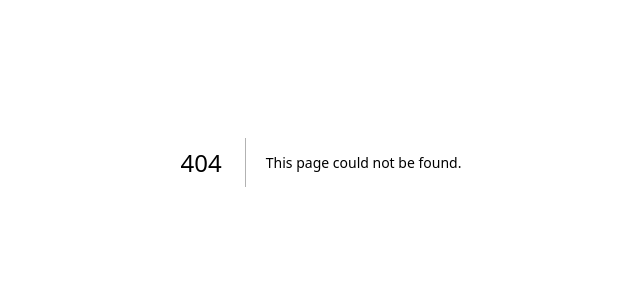
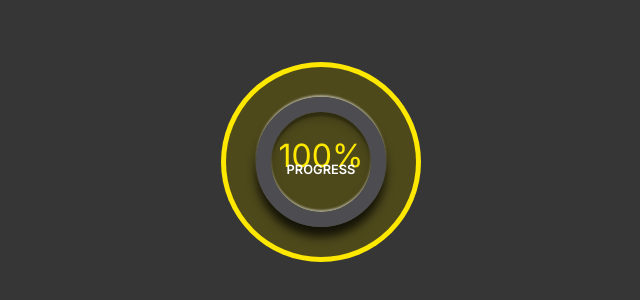
Before and after one commit to Yoy0z-maps/Front-end-UI, a Next.js app: page /status in a window 1280 px wide. Before the commit this address had no page. Shown: the part 238-538 px from the top of the page, without its empty margins (319-959 px from the left). Built offline with nearby package versions, Linux system fonts and the light colour scheme.

Commit message:
feat/CirclrStatusBar

```diff
--- a/src/app/page.tsx
+++ b/src/app/page.tsx
@@ -24,6 +24,9 @@ export default function Home() {
       <li>
         <Link href="/eye">Eyes Follow Mouse Cursor</Link>
       </li>
+      <li>
+        <Link href="/status">Circle Progress Bar</Link>
+      </li>
     </div>
   );
 }
--- /dev/null
+++ b/src/app/status/page.tsx
@@ -0,0 +1,61 @@
+"use client";
+import { useEffect } from "react";
+
+export default function Page() {
+  useEffect(() => {
+    function StatusLoader() {
+      console.log(1);
+      let circle = document.querySelector("#circle") as HTMLElement;
+      let degree = 0;
+      var targetDegree = parseInt(circle?.getAttribute("data-degree") || "100");
+      let color = "#fee800";
+      let number = circle?.querySelector("#number") as HTMLElement;
+      console.log(number);
+
+      if (!circle || !number) return; // 요소가 없으면 실행하지 않음
+
+      var interval = setInterval(function () {
+        degree += 1;
+        if (degree > targetDegree) {
+          clearInterval(interval); // targetDegree에 도달하면 인터벌 해제
+          return;
+        }
+        circle.style.background = `conic-gradient(${color} ${degree}%, #222 0%)`;
+        number.innerHTML = degree + "<span>%</span>";
+        number.style.color = color;
+      }, 50);
+
+      return interval; // 인터벌 ID를 반환하여 클리어할 수 있도록 함
+    }
+
+    const intervalId = StatusLoader(); // 인터벌 ID 저장
+
+    // 컴포넌트가 언마운트될 때 인터벌을 클리어함
+    return () => clearInterval(intervalId);
+  }, []);
+
+  return (
+    <div
+      id="container"
+      className="flex justify-center items-center min-h-[100vh] bg-statusbackground"
+    >
+      <div className="relative flex justify-center items-center gap-40">
+        <div
+          id="circle"
+          className="relative flex justify-center items-center w-[200px] h-[200px] rounded-[50%] flex-col before:content-[''] before:absolute before:inset-[5px] before:rounded-[50%] before:bg-tbackground before:opacity-80 after:content-[''] after:absolute after:w-[130px] after:h-[130px] after:bg-pbackgroun after:border-solid after:border-[15px] after:border-statusborder after:rounded-[50%] after:shadow-circle-shadow"
+        >
+          <h2
+            id="number"
+            data-degree={100}
+            className="relative text-white z-[10] text-[2em] leading-4"
+          >
+            0<span className="text-[0.5em] font-semibold">%</span>
+          </h2>
+          <h4 className="relative text-white z-[10] font-semibold text-[0.8em] uppercase leading-3">
+            Progress
+          </h4>
+        </div>
+      </div>
+    </div>
+  );
+}
--- a/tailwind.config.ts
+++ b/tailwind.config.ts
@@ -36,6 +36,8 @@ const config: Config = {
         skin: "#fdece2",
         eyeblack: "#111",
         mouth: "#ff4e57",
+        statusbackground: "#363636",
+        statusborder: "#4d4c51",
       },
       boxShadow: {
         "iso-last-child": "1 -120px 120px 20px rgba(0, 0, 0, 0.25)",
@@ -48,6 +50,8 @@ const config: Config = {
         "eye-shadow": "0 0 0 5px #3d5d89",
         eyebrush: "0 -3px 0 #111",
         "mouth-shadow": "inset 0 10px 0 rgba(0,0,0,0.2)",
+        "circle-shadow":
+          "inset 0 5px 10px rgba(0,0,0,0.25), 0 10px 10px rgba(0,0,0,0.75), 0 -2px 2px rgba(255,255,255,0.5), inset 0 4px 2px rgba(0,0,0,0.25), inset 0 -2px 2px rgba(255,255,255,0.5)",
       },
       fontFamily: {
         pop: ["Poppins"],
```
